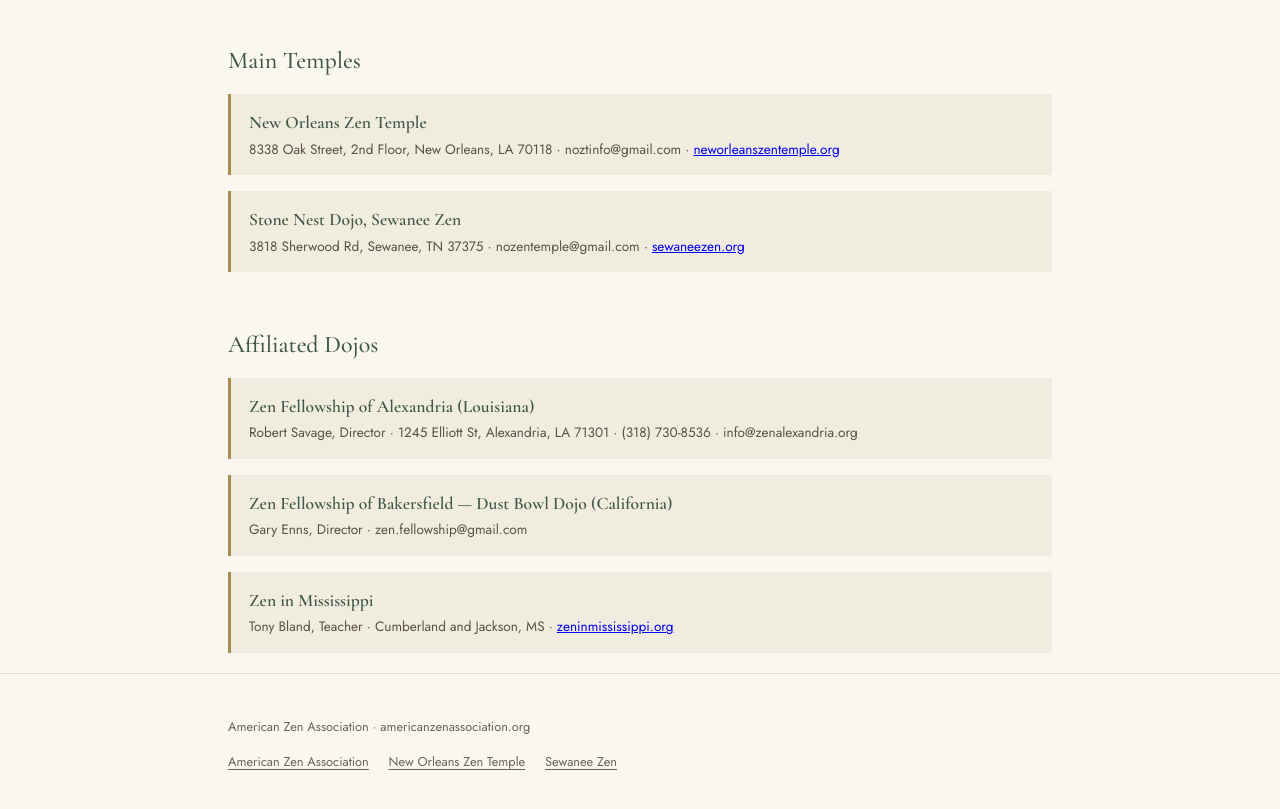
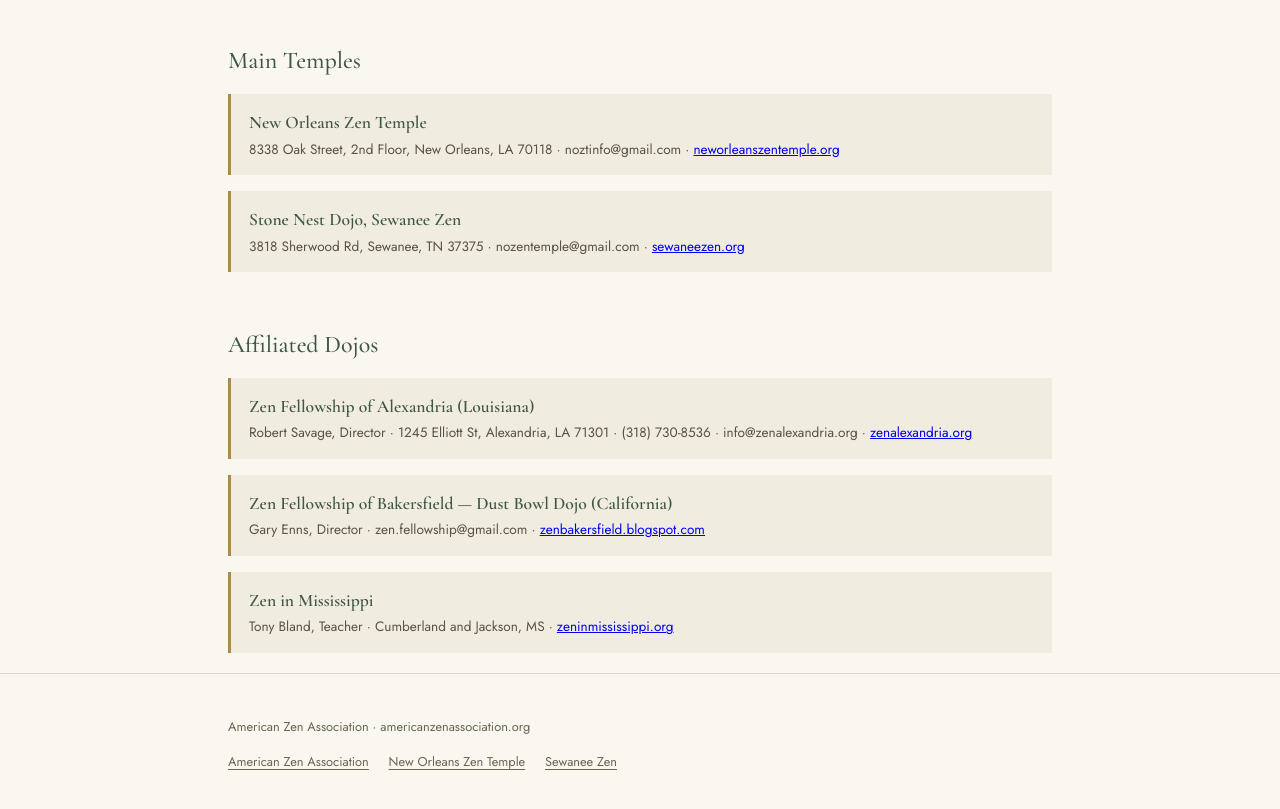
Before and after one commit to jdcantin/zen-aza-site, a plain HTML site: page affiliates.html in a window 1280 px wide. Shown: the part 269-1078 px from the top of the page. Drawn offline with nearby package versions, Linux system fonts and the light colour scheme.

Commit message:
Affiliates: add website links for Alexandria and Bakersfield

```diff
--- a/affiliates.html
+++ b/affiliates.html
@@ -36,9 +36,9 @@
     <div class="addr-detail">3818 Sherwood Rd, Sewanee, TN 37375 &middot; nozentemple@gmail.com &middot; <a href="https://sewaneezen.org">sewaneezen.org</a></div></div>
   <h2>Affiliated Dojos</h2>
   <div class="addr-card"><div class="addr-name">Zen Fellowship of Alexandria (Louisiana)</div>
-    <div class="addr-detail">Robert Savage, Director &middot; 1245 Elliott St, Alexandria, LA 71301 &middot; (318) 730-8536 &middot; info@zenalexandria.org</div></div>
+    <div class="addr-detail">Robert Savage, Director &middot; 1245 Elliott St, Alexandria, LA 71301 &middot; (318) 730-8536 &middot; info@zenalexandria.org &middot; <a href="https://www.zenalexandria.org">zenalexandria.org</a></div></div>
   <div class="addr-card"><div class="addr-name">Zen Fellowship of Bakersfield — Dust Bowl Dojo (California)</div>
-    <div class="addr-detail">Gary Enns, Director &middot; zen.fellowship@gmail.com</div></div>
+    <div class="addr-detail">Gary Enns, Director &middot; zen.fellowship@gmail.com &middot; <a href="https://zenbakersfield.blogspot.com">zenbakersfield.blogspot.com</a></div></div>
   <div class="addr-card"><div class="addr-name">Zen in Mississippi</div>
     <div class="addr-detail">Tony Bland, Teacher &middot; Cumberland and Jackson, MS &middot; <a href="http://zeninmississippi.org">zeninmississippi.org</a></div></div>
 
```
